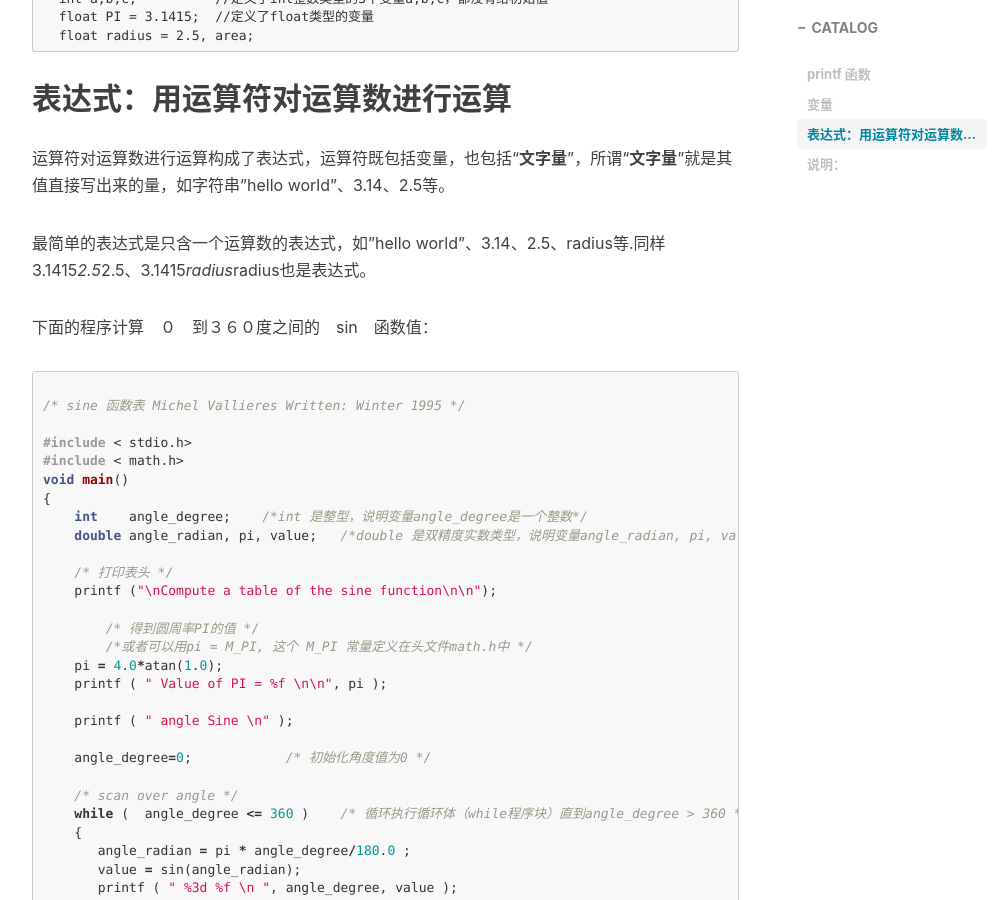
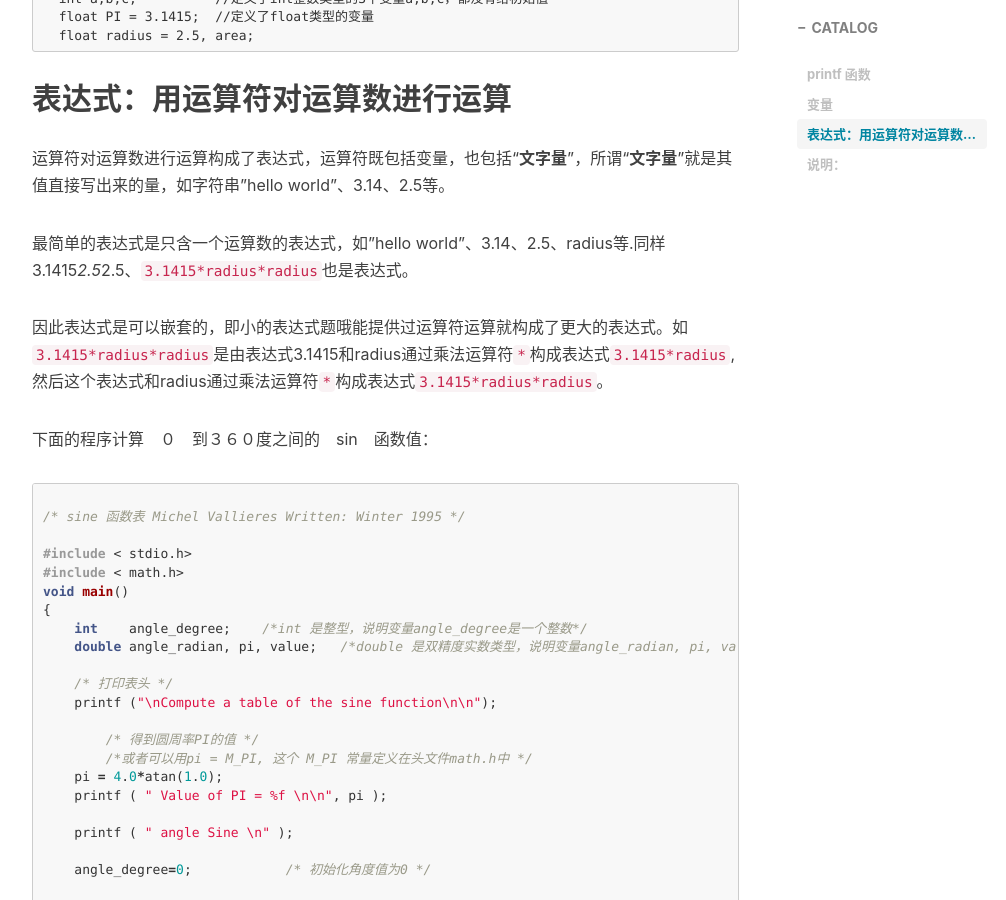
Before and after one commit to xuepro/xuepro.github.io, a Jekyll site: the page built from _posts/2017-10-30-2.C语言教程-我们来计算吧.md, in a window 1280 px wide and 900 px high, scrolled down 4250 px. Shown: the whole window, without its empty margins (233-1239 px from the left). Built offline with Jekyll 4.4.1, drawn with Linux system fonts in a browser that asks for light colours; nearby versions of some CDN libraries; comment, search, counter and statistics services are not loaded.

Commit message:
Update 2017-10-30-2.C语言教程-我们来计算吧.md

````diff
--- a/_posts/2017-10-30-2.C语言教程-我们来计算吧.md
+++ b/_posts/2017-10-30-2.C语言教程-我们来计算吧.md
@@ -165,7 +165,10 @@ int main(){
 
 运算符对运算数进行运算构成了表达式，运算符既包括变量，也包括“**文字量**”，所谓“**文字量**”就是其值直接写出来的量，如字符串"hello world"、3.14、2.5等。
 
-最简单的表达式是只含一个运算数的表达式，如"hello world"、3.14、2.5、radius等.同样3.1415*2.5*2.5、3.1415*radius*radius也是表达式。
+最简单的表达式是只含一个运算数的表达式，如"hello world"、3.14、2.5、radius等.同样3.1415*2.5*2.5、```3.1415*radius*radius```也是表达式。
+
+因此表达式是可以嵌套的，即小的表达式题哦能提供过运算符运算就构成了更大的表达式。如```3.1415*radius*radius```是由表达式3.1415和radius通过乘法运算符```*```构成表达式```3.1415*radius```,然后这个表达式和radius通过乘法运算符```*```构成表达式```3.1415*radius*radius```。
+
 
 
  下面的程序计算　０　到３６０度之间的　sin　函数值：
````
